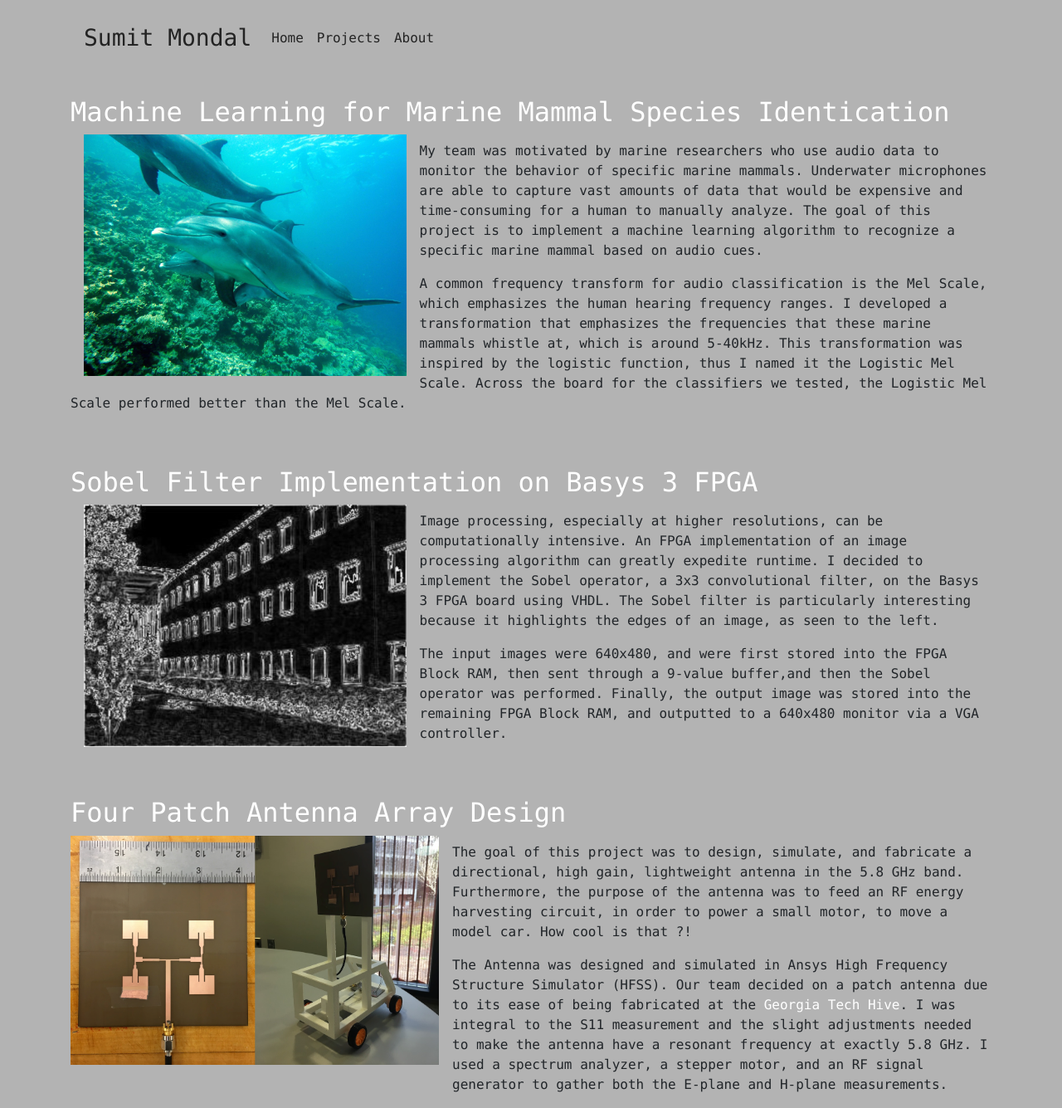
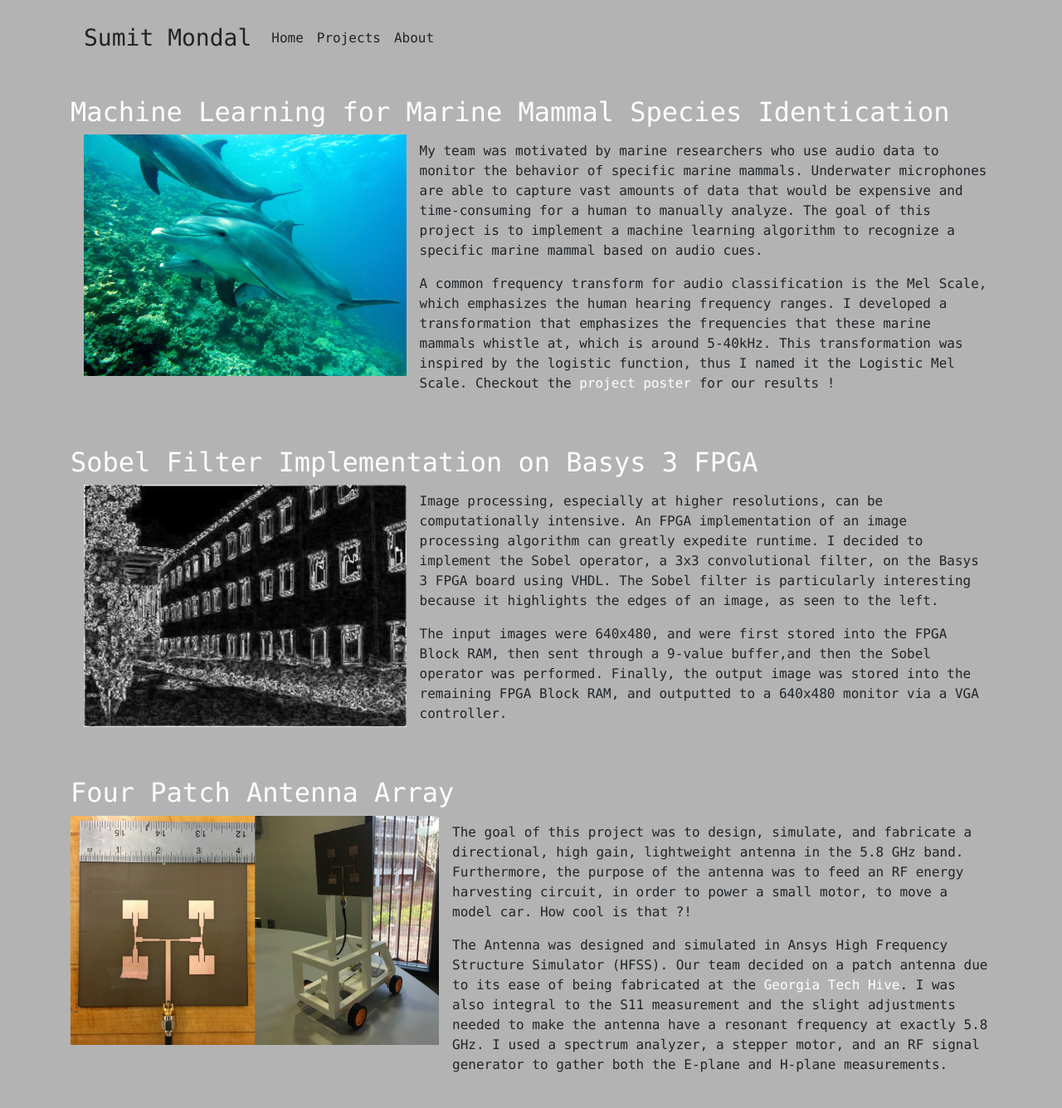
Before and after one commit to SumitMondal/SumitMondal.github.io, a Jekyll site: the page built from projects/index.html, in a window 1280 px wide. Shown: the whole page at 83% size. Built offline with Jekyll 4.4.1, drawn with Linux system fonts in a browser that asks for light colours; after the commit the page ends 1311 px from its top, so only the background shows below that.

Commit message:
added relevant pdfs(cv,poster,paper)

```diff
--- a/projects/index.html
+++ b/projects/index.html
@@ -19,7 +19,7 @@
       <h2 class="text-secondary">Machine Learning for Marine Mammal Species Identication</h2>
       <p><img src="/images/dolphin_v4.jpg" style="width: 35%;display: block; float:left;margin:0 1em 1em 1em;"   alt="cover" /></p>
       <p> My team was motivated by marine researchers who use audio data to monitor the behavior of specific marine mammals. Underwater microphones are able to capture vast amounts of data that would be expensive and time-consuming for a human to manually analyze. The goal of this project is to implement a machine learning algorithm to recognize a specific marine mammal based on audio cues.</p>
-      <p>A common frequency transform for audio classification is the Mel Scale, which emphasizes the human hearing frequency ranges. I developed a transformation that emphasizes the frequencies that these marine mammals whistle at, which is around 5-40kHz. This transformation was inspired by the logistic function, thus I named it the Logistic Mel Scale. Across the board for the classifiers we tested, the Logistic Mel Scale performed better than the Mel Scale. </p>
+      <p>A common frequency transform for audio classification is the Mel Scale, which emphasizes the human hearing frequency ranges. I developed a transformation that emphasizes the frequencies that these marine mammals whistle at, which is around 5-40kHz. This transformation was inspired by the logistic function, thus I named it the Logistic Mel Scale. Checkout the <a href="/docs/ml_poster.pdf">project poster</a> for our results !</p>
       <br>
     </div>
   </div>
@@ -44,10 +44,10 @@
   <div class="row">
     <div class="col">
       <br>
-      <h2 class="text-secondary">Four Patch Antenna Array Design</h2>
+      <h2 class="text-secondary"><a href="/docs/antenna_report.pdf">Four Patch Antenna Array</a></h2>
       <p><img src="/images/antenna_v3.png" style="width: 40%;display: block; float:left;margin:0 1em 1em 0;"   alt="cover" /></p>
       <p>The goal of this project was to design, simulate, and fabricate a directional, high gain, lightweight antenna in the 5.8 GHz band. Furthermore, the purpose of the antenna was to feed an RF energy harvesting circuit, in order to power a small motor, to move a model car. How cool is that ?! </p>
-      <p> The Antenna was designed and simulated in Ansys High Frequency Structure Simulator (HFSS). Our team decided on a patch antenna due to its ease of being fabricated at the<a href="https://hive.ece.gatech.edu/"> Georgia Tech Hive</a>. I was integral to the S11 measurement and the slight adjustments needed to make the antenna have a resonant frequency at exactly 5.8 GHz. I used a spectrum analyzer, a stepper motor, and an RF signal generator to gather both the E-plane and H-plane measurements.
+      <p> The Antenna was designed and simulated in Ansys High Frequency Structure Simulator (HFSS). Our team decided on a patch antenna due to its ease of being fabricated at the <a href="https://hive.ece.gatech.edu/">Georgia Tech Hive</a>. I was also integral to the S11 measurement and the slight adjustments needed to make the antenna have a resonant frequency at exactly 5.8 GHz. I used a spectrum analyzer, a stepper motor, and an RF signal generator to gather both the E-plane and H-plane measurements.</p>
     </div>
   </div>
 </div>
```
Also changed, not shown: about/index.md (+1 -1 lines), 13 other files.
